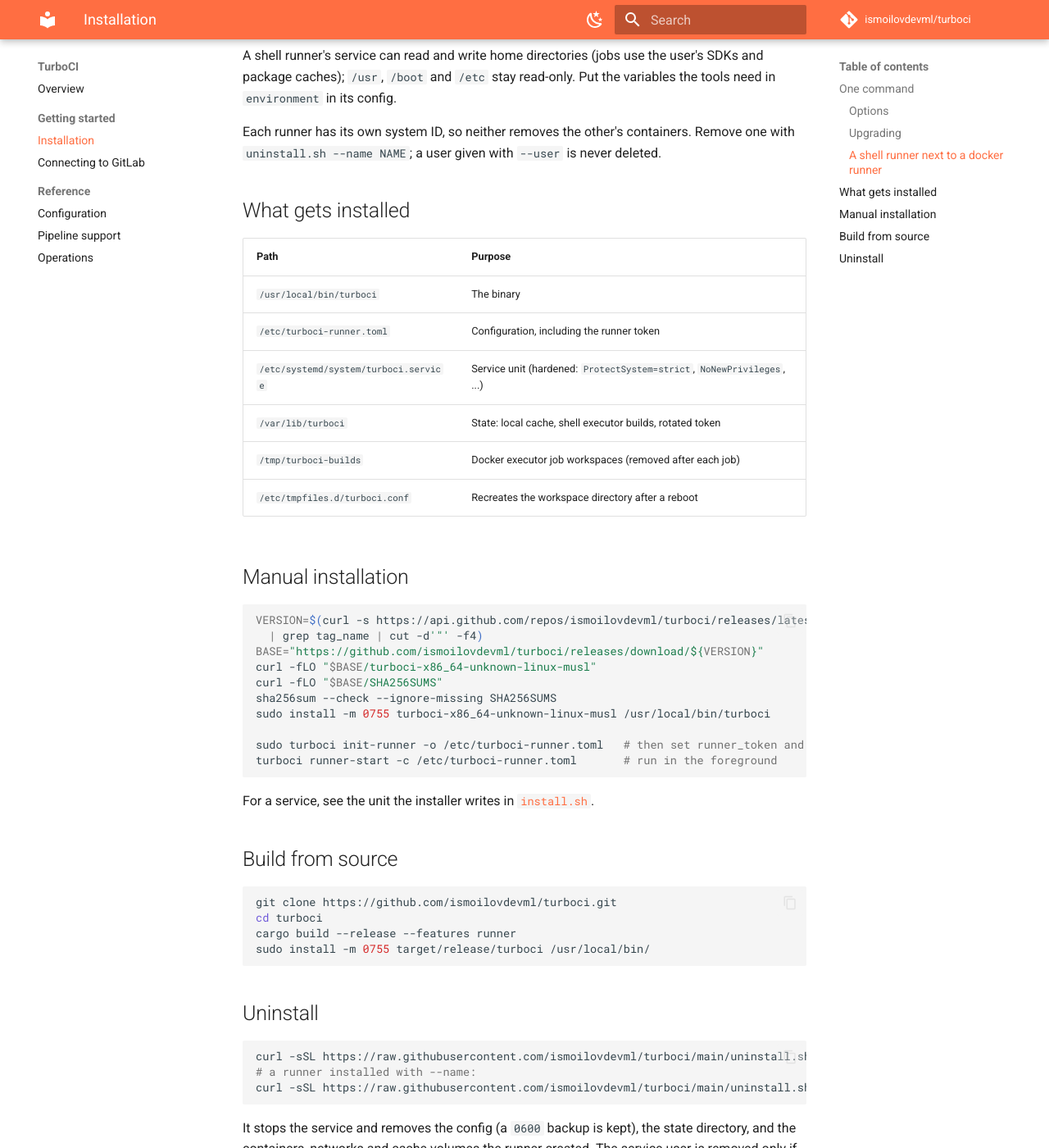
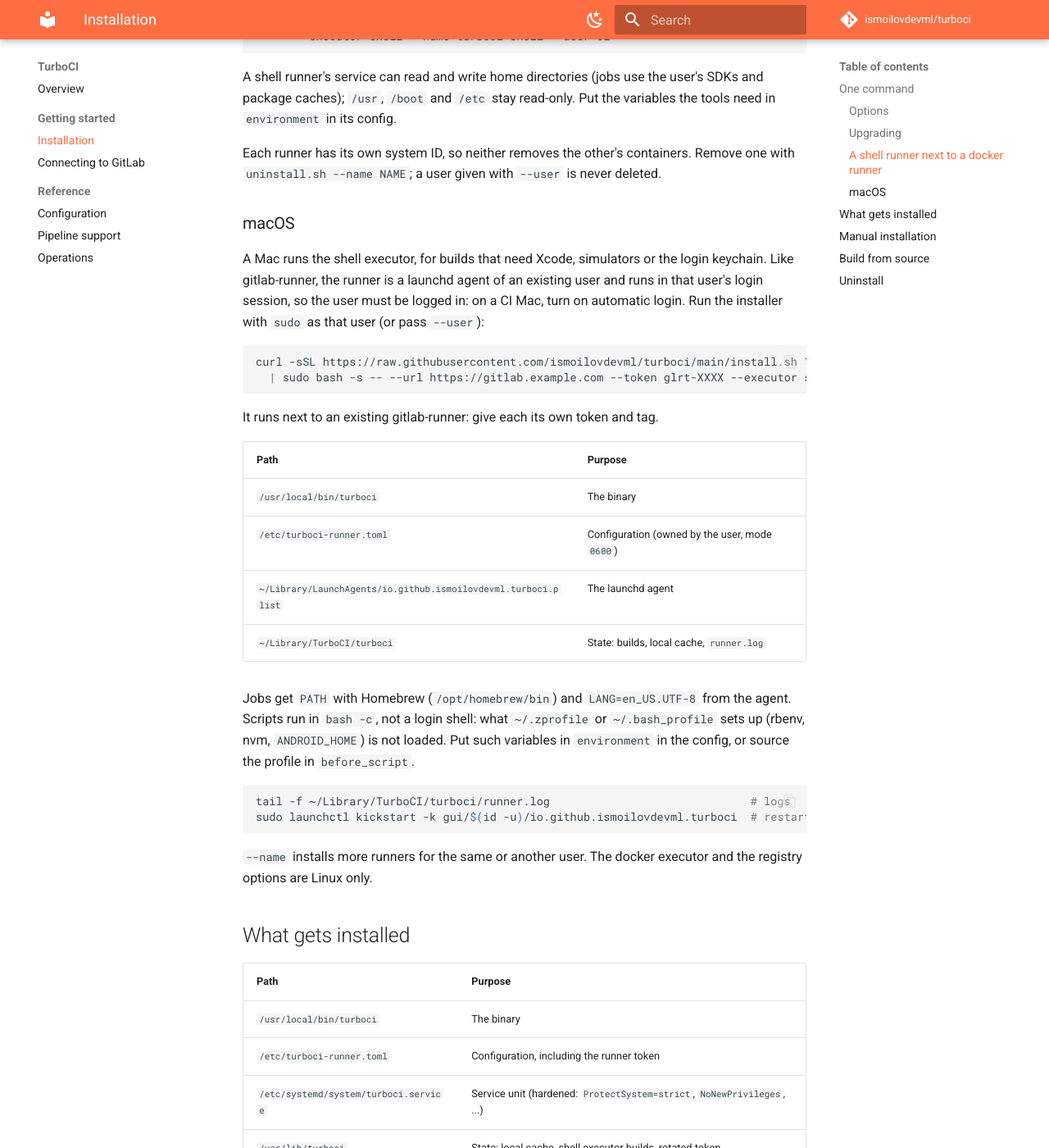
Before and after one commit to ismoilovdevml/turboci, an MkDocs documentation site: the page built from docs/installation.md, in a window 1280 px wide and 1400 px high, scrolled down 2742 px. Shown: the whole window at 82% size. Built offline with MkDocs 1.6.1 and Material for MkDocs 9.7.7, drawn with Linux system fonts in a browser that asks for light colours; comment, search, counter and statistics services are not loaded; some of the changed text lies outside the part shown.

Commit message:
Build and install TurboCI on ARM Linux and Apple Silicon Macs
Releases now ship aarch64-unknown-linux-musl and aarch64-apple-darwin
binaries next to x86_64 Linux, and CI builds all three and runs the tests
on macOS. turboci upgrade downloads the binary of the platform it runs on.

install.sh accepts aarch64 Linux hosts. On macOS it installs a shell
runner as a launchd agent of an existing user (the sudo caller or --user),
so jobs run in the login session with the keychain, Xcode and simulators,
like gitlab-runner does. The agent gives jobs a PATH with Homebrew and a
UTF-8 locale; upgrades drain with SIGQUIT and launchd restarts the new
binary. uninstall.sh removes the agent, binary, config and state there.

The runner reports darwin instead of macos to GitLab and in
CI_RUNNER_EXECUTABLE_ARCH, as gitlab-runner does.

````diff
--- a/docs/installation.md
+++ b/docs/installation.md
@@ -1,7 +1,9 @@
 # Installation
 
-TurboCI runs on Linux x86_64. The installer supports Ubuntu, Debian, RHEL,
-Rocky Linux, AlmaLinux and Fedora with systemd.
+TurboCI runs on Linux (x86_64 and aarch64) and on macOS with Apple Silicon.
+On Linux the installer supports Ubuntu, Debian, RHEL, Rocky Linux, AlmaLinux
+and Fedora with systemd. On macOS it installs a shell runner as a launchd
+agent: see [macOS](#macos).
 
 ## One command
 
@@ -105,6 +107,42 @@
 Remove one with `uninstall.sh --name NAME`; a user given with `--user` is
 never deleted.
 
+### macOS
+
+A Mac runs the shell executor, for builds that need Xcode, simulators or the
+login keychain. Like gitlab-runner, the runner is a launchd agent of an
+existing user and runs in that user's login session, so the user must be
+logged in: on a CI Mac, turn on automatic login. Run the installer with
+`sudo` as that user (or pass `--user`):
+
+```bash
+curl -sSL https://raw.githubusercontent.com/ismoilovdevml/turboci/main/install.sh \
+  | sudo bash -s -- --url https://gitlab.example.com --token glrt-XXXX --executor shell
+```
+
+It runs next to an existing gitlab-runner: give each its own token and tag.
+
+| Path | Purpose |
+|---|---|
+| `/usr/local/bin/turboci` | The binary |
+| `/etc/turboci-runner.toml` | Configuration (owned by the user, mode `0600`) |
+| `~/Library/LaunchAgents/io.github.ismoilovdevml.turboci.plist` | The launchd agent |
+| `~/Library/TurboCI/turboci` | State: builds, local cache, `runner.log` |
+
+Jobs get `PATH` with Homebrew (`/opt/homebrew/bin`) and `LANG=en_US.UTF-8`
+from the agent. Scripts run in `bash -c`, not a login shell: what
+`~/.zprofile` or `~/.bash_profile` sets up (rbenv, nvm, `ANDROID_HOME`) is not
+loaded. Put such variables in `environment` in the config, or source the
+profile in `before_script`.
+
+```bash
+tail -f ~/Library/TurboCI/turboci/runner.log                              # logs
+sudo launchctl kickstart -k gui/$(id -u)/io.github.ismoilovdevml.turboci  # restart
+```
+
+`--name` installs more runners for the same or another user. The docker
+executor and the registry options are Linux only.
+
 ## What gets installed
 
 | Path | Purpose |
@@ -122,6 +160,7 @@
 VERSION=$(curl -s https://api.github.com/repos/ismoilovdevml/turboci/releases/latest \
   | grep tag_name | cut -d'"' -f4)
 BASE="https://github.com/ismoilovdevml/turboci/releases/download/${VERSION}"
+# or turboci-aarch64-unknown-linux-musl, turboci-aarch64-apple-darwin
 curl -fLO "$BASE/turboci-x86_64-unknown-linux-musl"
 curl -fLO "$BASE/SHA256SUMS"
 sha256sum --check --ignore-missing SHA256SUMS
@@ -156,5 +195,6 @@
 created. The service user is removed only if the installer created it. The
 binary, the shared workspace directory and `/etc/turboci-registry-ca` stay
 while other TurboCI runners are installed. Registry CAs installed for dockerd
-in `/etc/docker/certs.d` are never removed. Delete the runner in GitLab
-afterwards.
+in `/etc/docker/certs.d` are never removed. On macOS it removes the launchd
+agent, the binary (unless other runners use it), the config and the state
+directory; the user stays. Delete the runner in GitLab afterwards.
````
Also changed, not shown: docs/index.md (+1 -1 lines), 7 other files.
